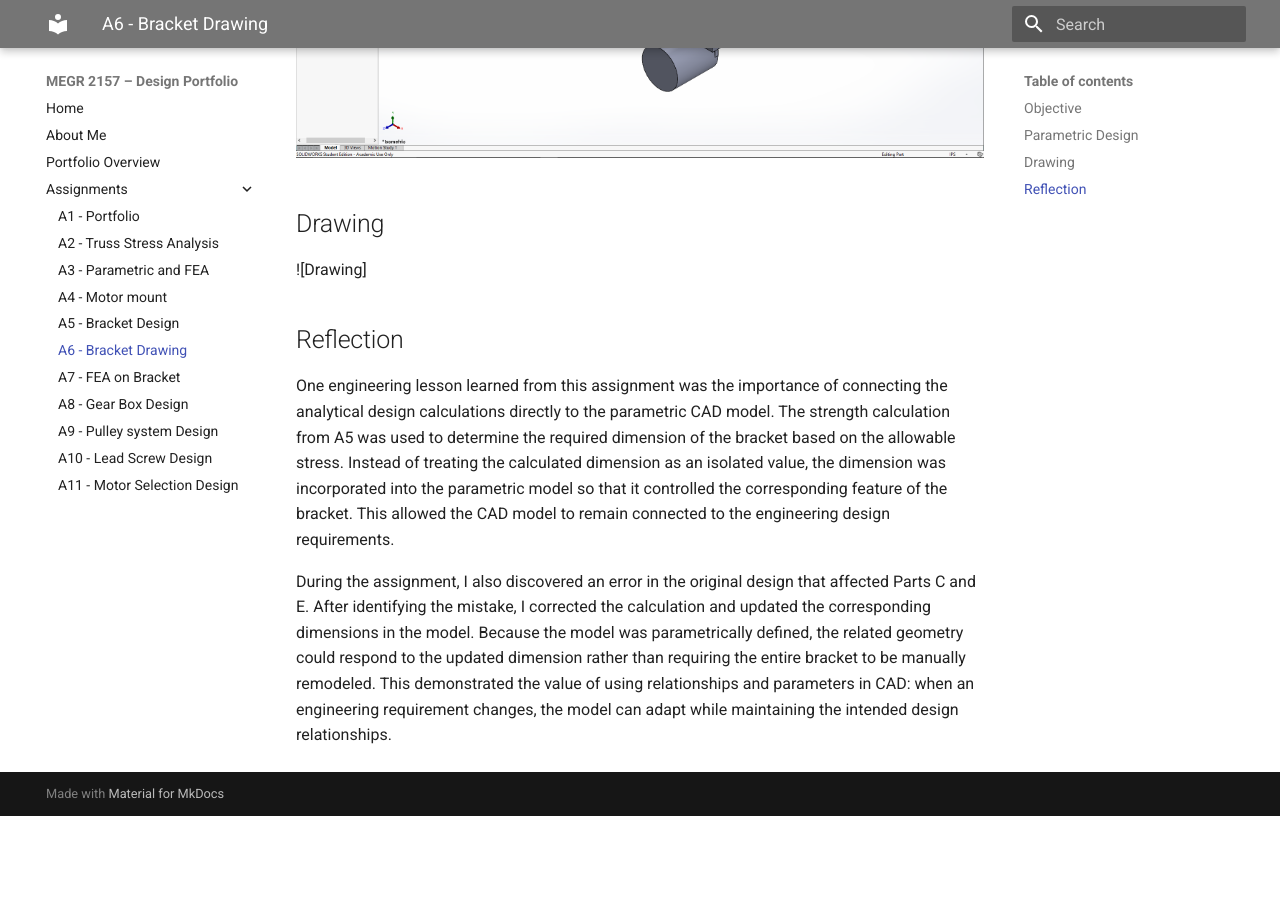
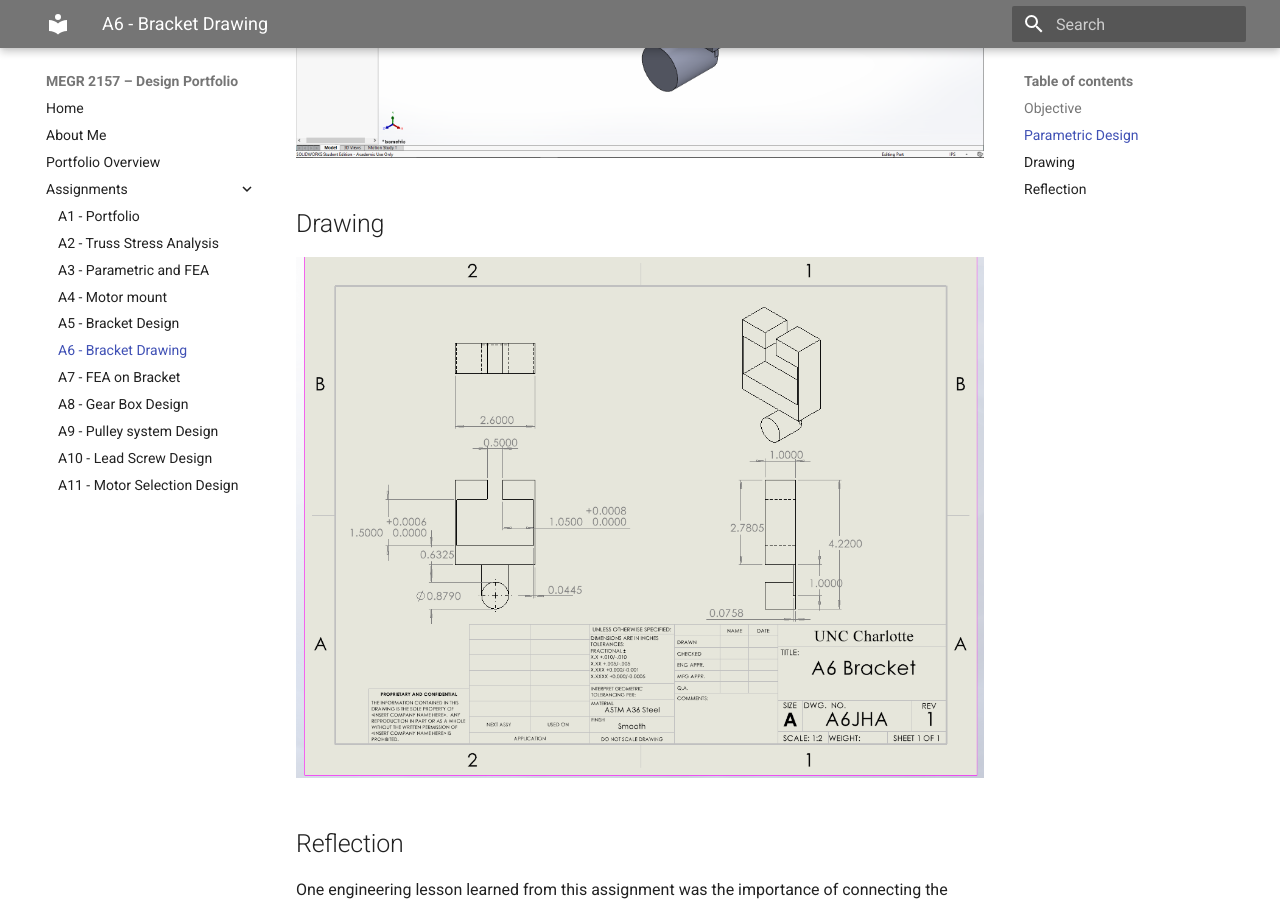
Before and after one commit to JHernPR/MEGR-2157-portfolio, an MkDocs documentation site: the page built from docs/assignments/A06/index.md, in a window 1280 px wide and 900 px high, scrolled down 3098 px. Built offline with MkDocs 1.6.1 and Material for MkDocs 9.7.7, drawn with Linux system fonts in a browser that asks for light colours; before the commit the page ends 3914 px from its top, so only the background shows below that.

Commit message:
Update index.md

```diff
--- a/docs/assignments/A06/index.md
+++ b/docs/assignments/A06/index.md
@@ -19,7 +19,7 @@ For my design, I went with the same structure that was given in A5, started with
 
 ## Drawing
 
-![Drawing]
+![Drawing](A6drawing.PNG)
 
 ## Reflection
 
```
